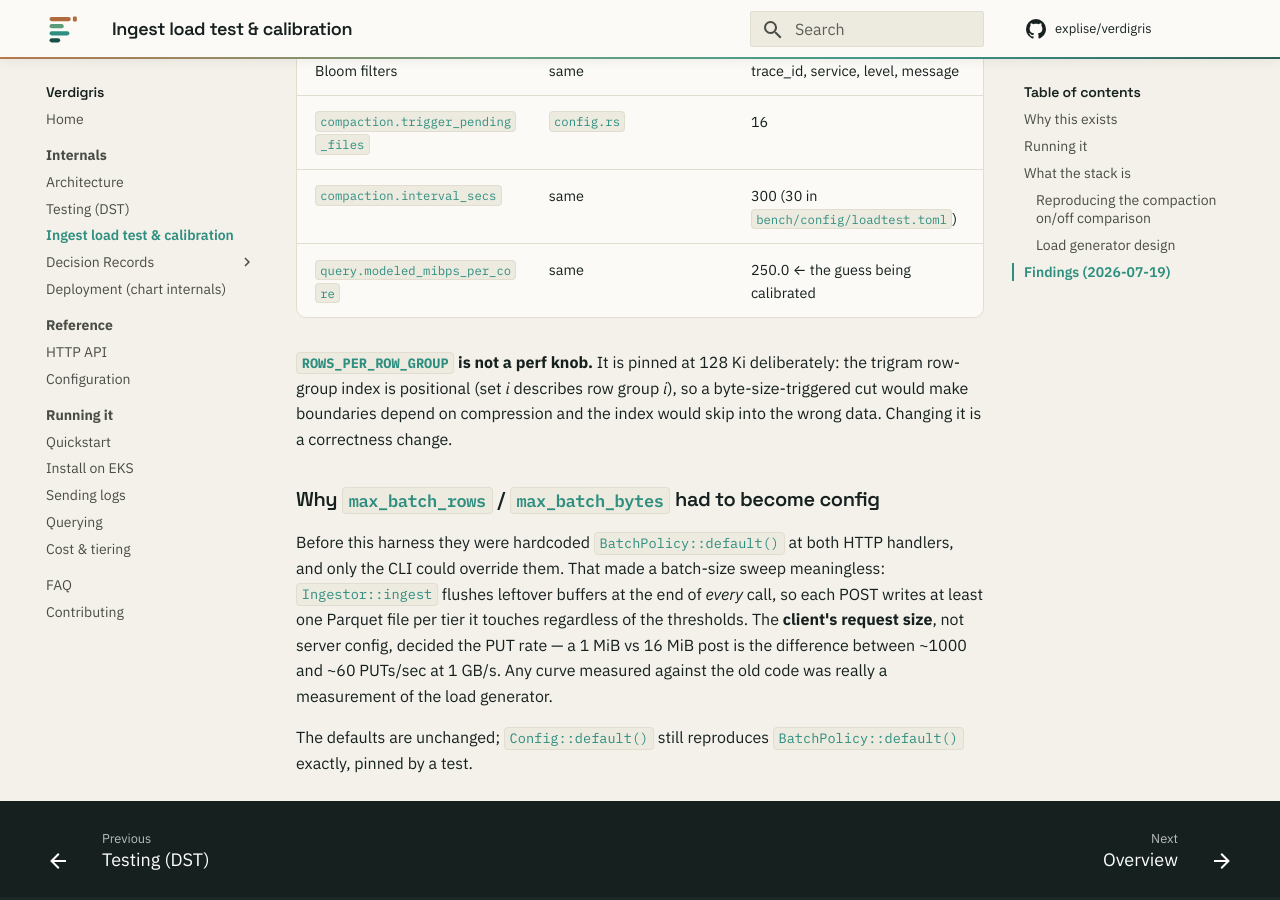
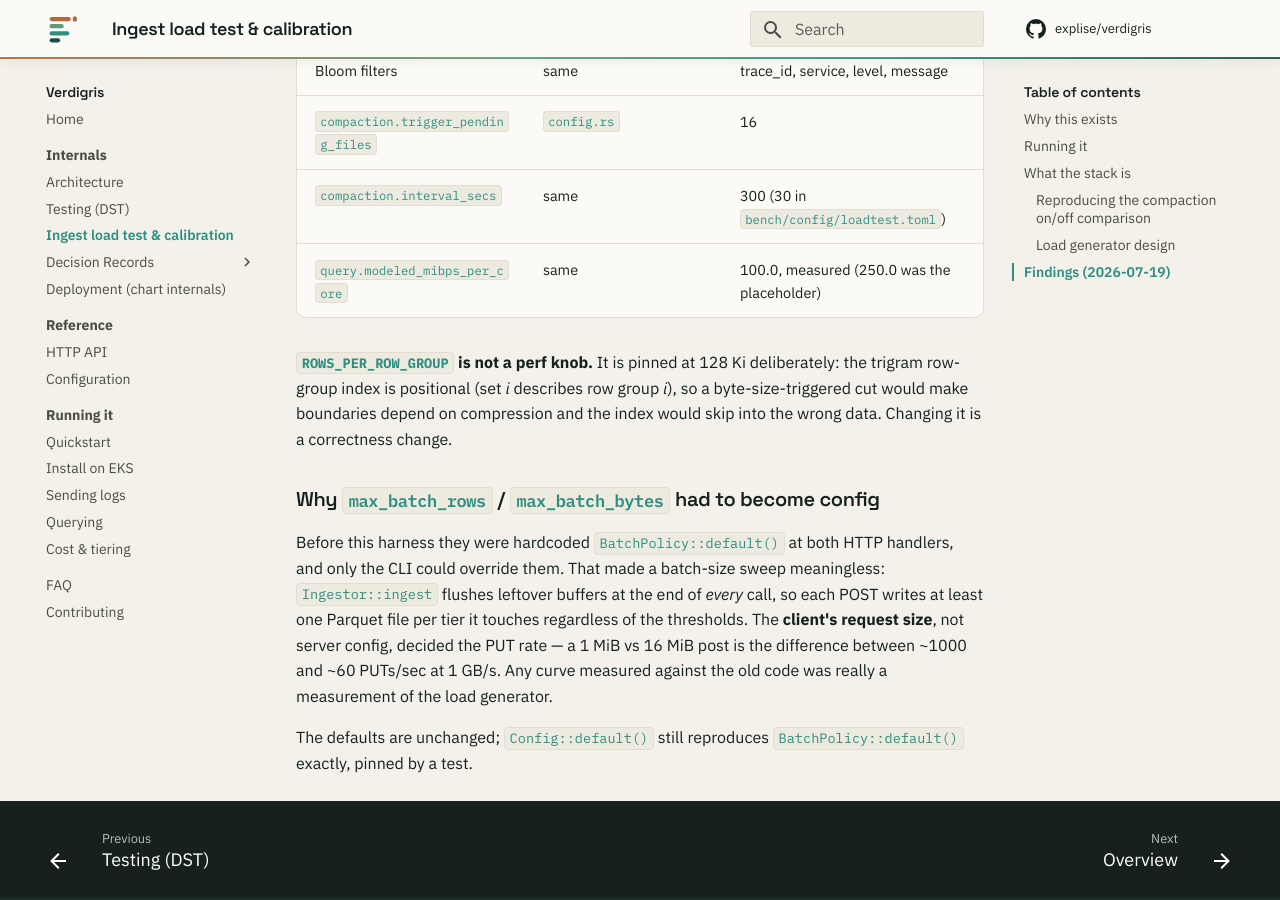
Before and after one commit to explise/verdigris, an MkDocs documentation site: the page built from docs/load-test.md, in a window 1280 px wide and 900 px high, scrolled down 4064 px. Built offline with MkDocs 1.6.1 and Material for MkDocs 9.7.7, drawn with Linux system fonts in a browser that asks for light colours; comment, search, counter and statistics services are not loaded.

Commit message:
bench: stop the bench config from inheriting the calibrated constant
`9bda6f9` set `query.modeled_mibps_per_core` to the measured 100.0. Two
places still described it as an untouched default:

- `bench/config/loadtest.toml` said the query block was "left at their
  defaults on purpose", which stopped being true when the default moved. It
  pins 250.0 deliberately — the placeholder this bench exists to replace —
  and a config that silently inherits the calibrated value cannot be used to
  re-derive it. The comment now says that instead of claiming default-ness.
- `docs/load-test.md`'s knob table still listed `250.0 ← the guess being
  calibrated` as the default.

Found while verifying the RESULTS.md corrections; both are comments, no
behaviour change.

```diff
--- a/docs/load-test.md
+++ b/docs/load-test.md
@@ -151,7 +151,7 @@
 | Bloom filters | same | trace_id, service, level, message |
 | `compaction.trigger_pending_files` | `config.rs` | 16 |
 | `compaction.interval_secs` | same | 300 (30 in `bench/config/loadtest.toml`) |
-| `query.modeled_mibps_per_core` | same | 250.0 ← the guess being calibrated |
+| `query.modeled_mibps_per_core` | same | 100.0, measured (250.0 was the placeholder) |
 
 **`ROWS_PER_ROW_GROUP` is not a perf knob.** It is pinned at 128 Ki deliberately:
 the trigram row-group index is positional (set *i* describes row group *i*), so a
```
Also changed, not shown: 1 other file.
